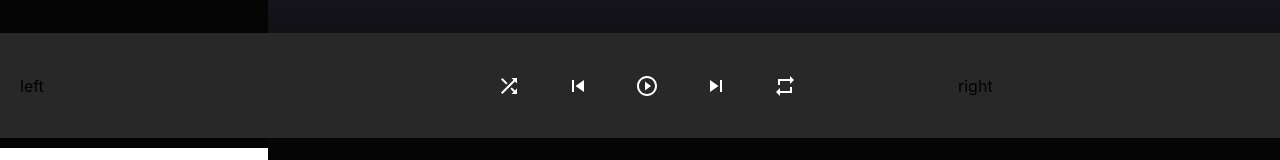
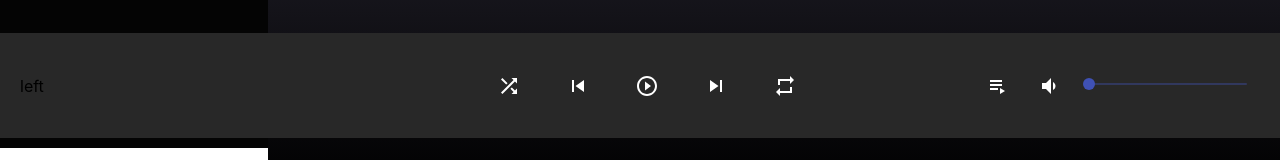
Before and after one commit to caren1/spotify-clone, a React (Create React App) app: page / in a window 1280 px wide. Shown: the part 662-822 px from the top of the page. Built offline with nearby package versions, Linux system fonts and the light colour scheme; what spotify-web-api-js would draw is missing.

Commit message:
footer right section - volume controls

```diff
--- a/src/components/Footer.css
+++ b/src/components/Footer.css
@@ -19,11 +19,18 @@
     padding: 0 100px;
     color: white;
     display: flex;
-    align-items: center;
     justify-content: space-between;
     max-width: 300px;
 }
 
 .footer__right {
     flex: 0.3;
+    color: white;
+    display: flex;
+    align-items: center;
+    justify-content: space-evenly;
 }
+
+.footer__rightSlider {
+    width: 50%;
+}
--- a/src/components/Footer.js
+++ b/src/components/Footer.js
@@ -6,6 +6,9 @@ import SkipPreviousIcon from "@material-ui/icons/SkipPrevious";
 import SkipNextIcon from "@material-ui/icons/SkipNext";
 import ShuffleIcon from "@material-ui/icons/Shuffle";
 import RepeatIcon from "@material-ui/icons/Repeat";
+import VolumeDownIcon from "@material-ui/icons/VolumeDown";
+import PlaylistPlayIcon from "@material-ui/icons/PlaylistPlay";
+import { Slider } from "@material-ui/core";
 
 
 function Footer() {
@@ -28,7 +31,11 @@ function Footer() {
 
             {/* Volume controls */}
             <div className="footer__right">
-                <p>right</p>
+                <PlaylistPlayIcon />
+                <VolumeDownIcon />
+                <div class="footer__rightSlider">
+                    <Slider />
+                </div>
             </div>
         </div>
     )
```
